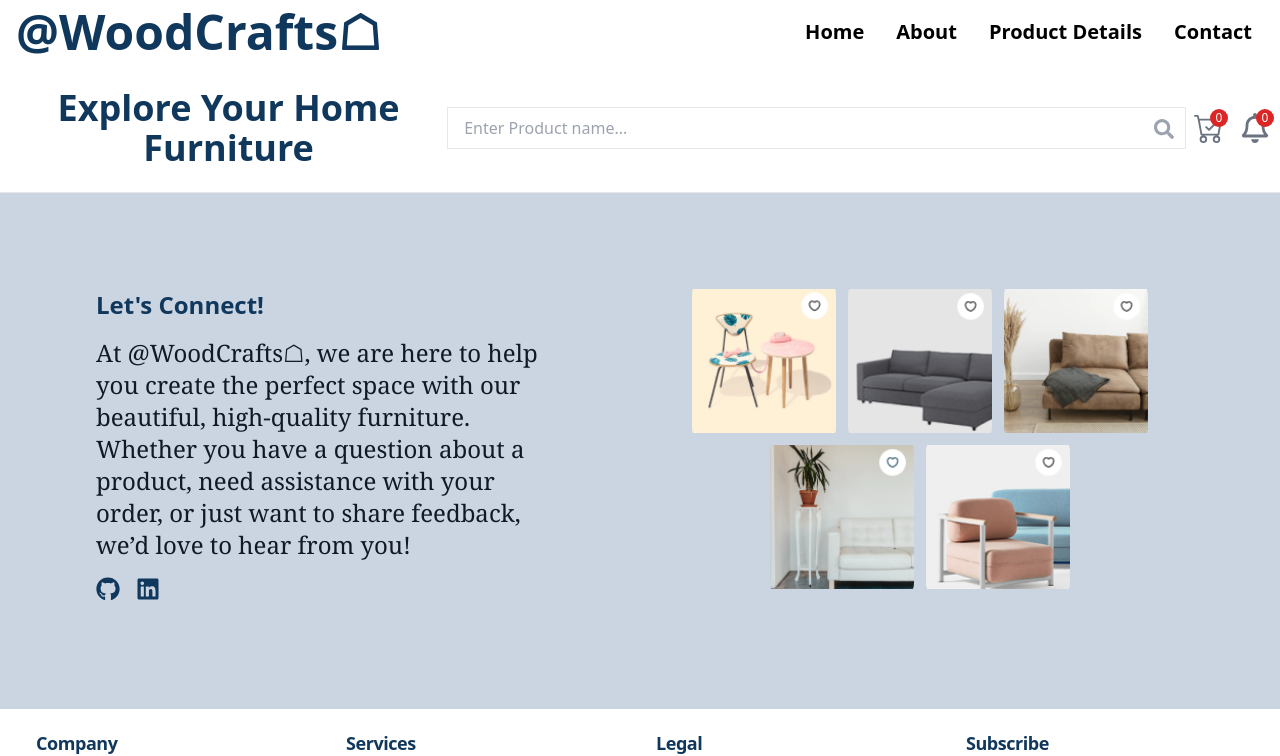
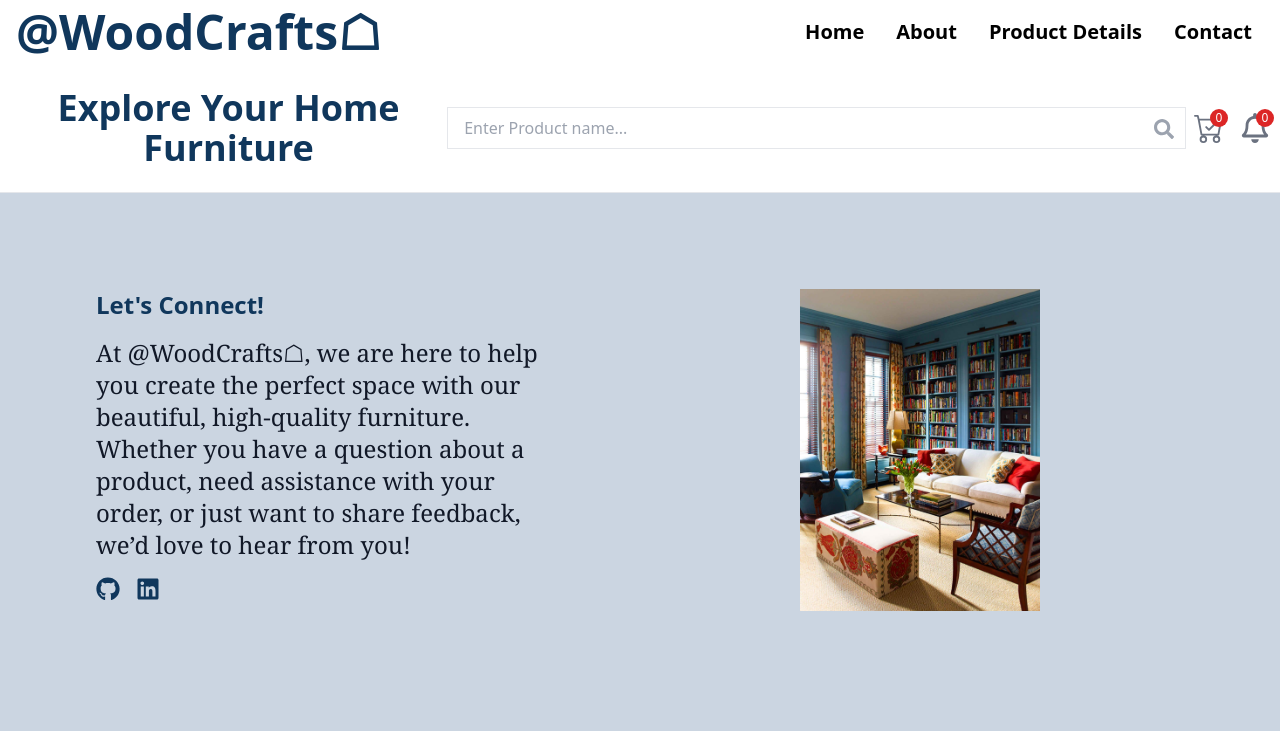
Before and after one commit to BilqeesShahid/Q2bilqeesfigmatemplate, a Next.js app: page /contact in a window 1280 px wide. Shown: the top 756 px of the page. Built offline with nearby package versions, Linux system fonts and the light colour scheme.

Commit message:
Update page.tsx

```diff
--- a/src/app/contact/page.tsx
+++ b/src/app/contact/page.tsx
@@ -27,11 +27,7 @@ const Contact = () => {
     {/* Second Column (Images & Email Form) */}
     <div>
       <div className='flex flex-wrap justify-center gap-3 mb-6'>
-        <img src="/image1.png" alt="contactpic" className="w-24 h-24 md:w-36 md:h-36 object-cover" />
-        <img src="/image2.png" alt="contactpic" className="w-24 h-24 md:w-36 md:h-36 object-cover" />
-        <img src="/image3.png" alt="contactpic" className="w-24 h-24 md:w-36 md:h-36 object-cover" />
-        <img src="/image5.png" alt="contactpic" className="w-24 h-24 md:w-36 md:h-36 object-cover" />
-        <img src="/image.png" alt="contactpic" className="w-24 h-24 md:w-36 md:h-36 object-cover" />
+        <img src="/study.jpg" alt="contactpic" className="w-25 h-25 md:w-60 md:h-70  object-cover" />
       </div>
 
 
```
